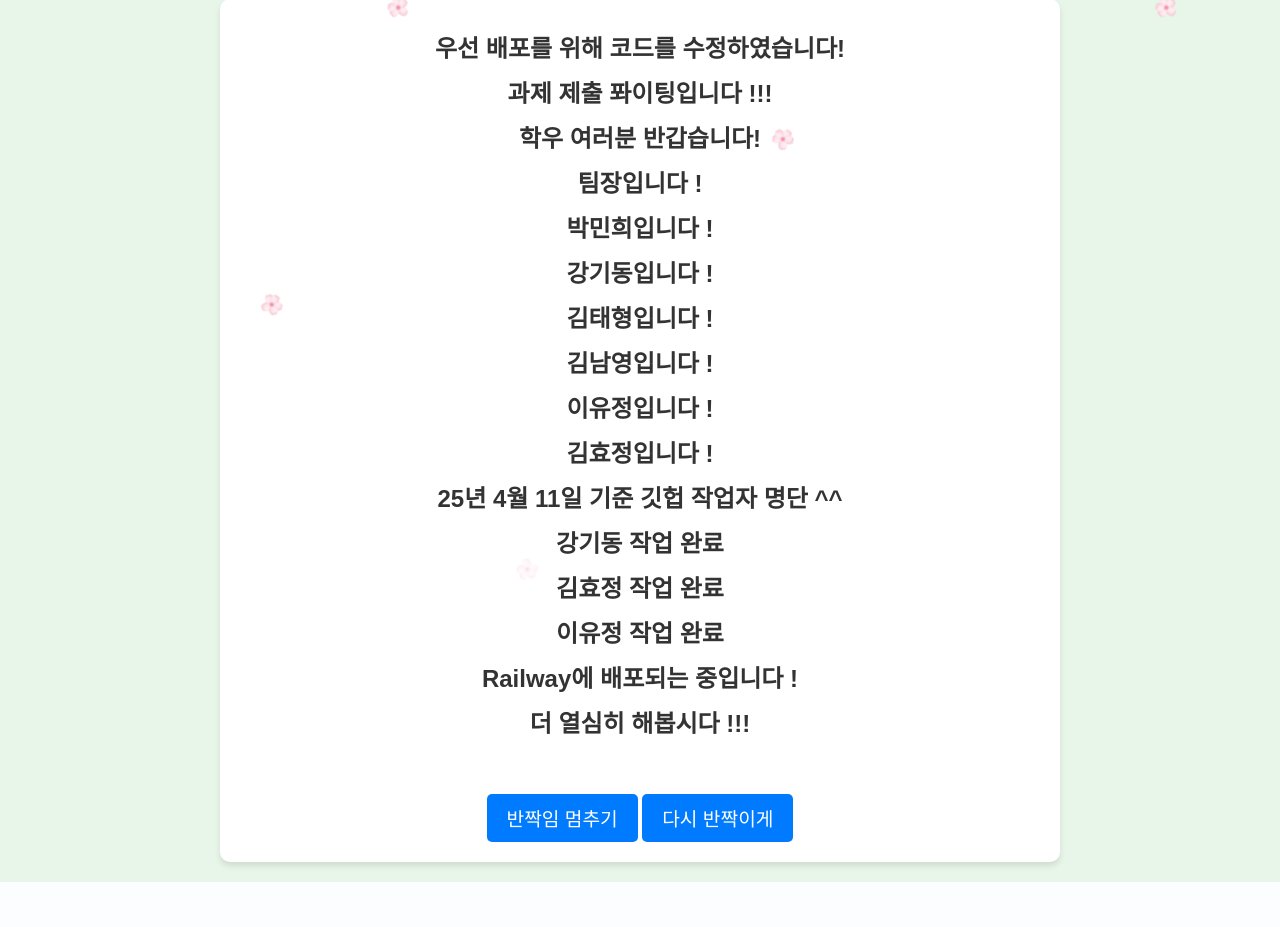
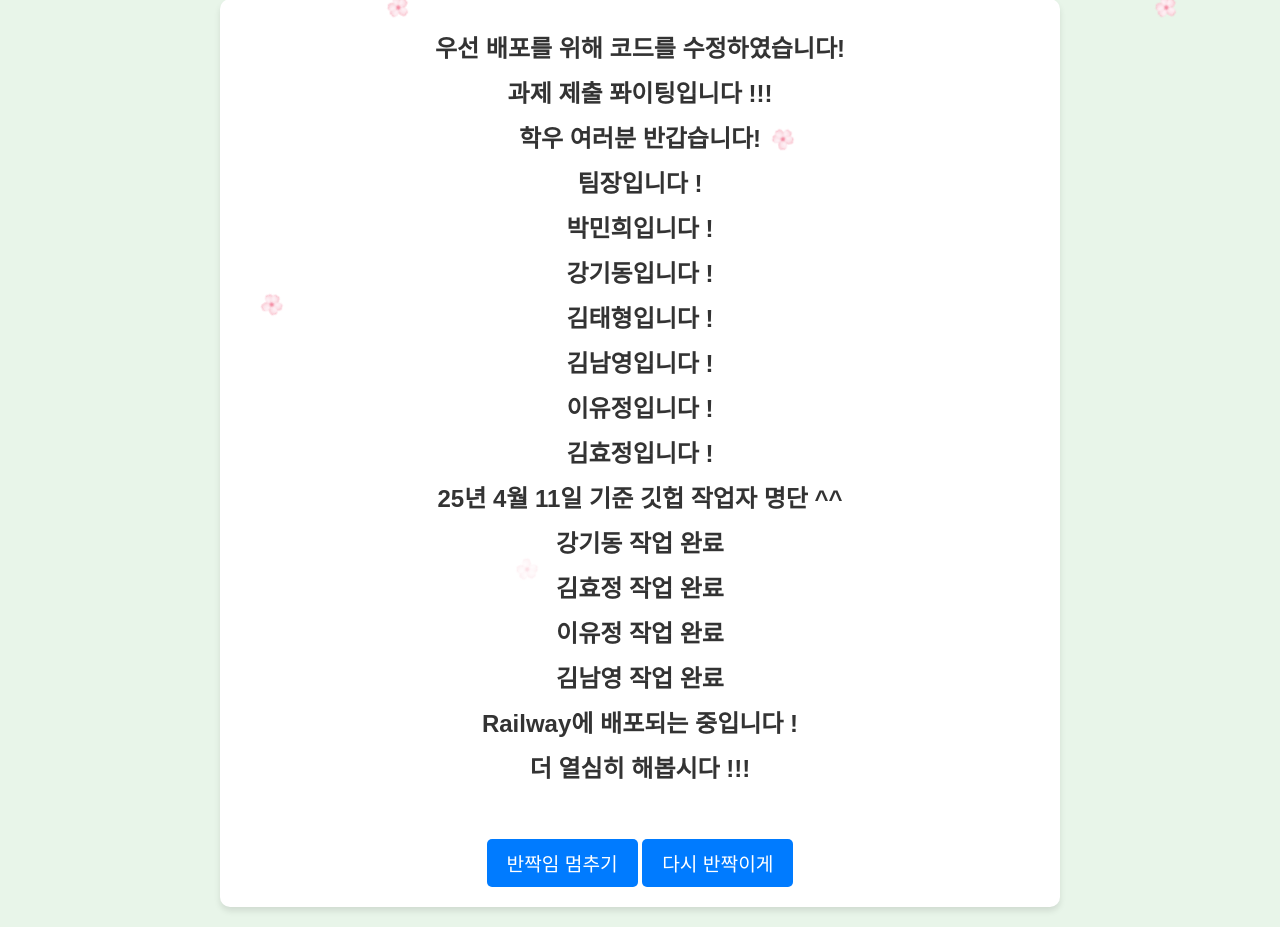
Before and after one commit to JiHunHeo/softwareContest, a Flask app: page / in a window 1280 px wide. Shown: the part 95-1022 px from the top of the page. Before the commit the page ends 977 px from the top, so only its background shows below. Run offline with Flask 3, Linux system fonts and the light colour scheme.

Commit message:
확인해 볼 게 있어서 테테스트용 커밋입니다.

```diff
--- a/main/templates/index.html
+++ b/main/templates/index.html
@@ -13,6 +13,7 @@
 <h2>강기동 작업 완료</h2>
 <h2>김효정 작업 완료</h2>
 <h2>이유정 작업 완료</h2>
+<h2>김남영 작업 완료</h2>
 <h2>Railway에 배포되는 중입니다 !</h2>
 <h2>더 열심히 해봅시다 !!!</h2>
 <h2 id="blinking-text" class="blink">경진대회 준비에 박차를 가해봅시다!</h2>
```
